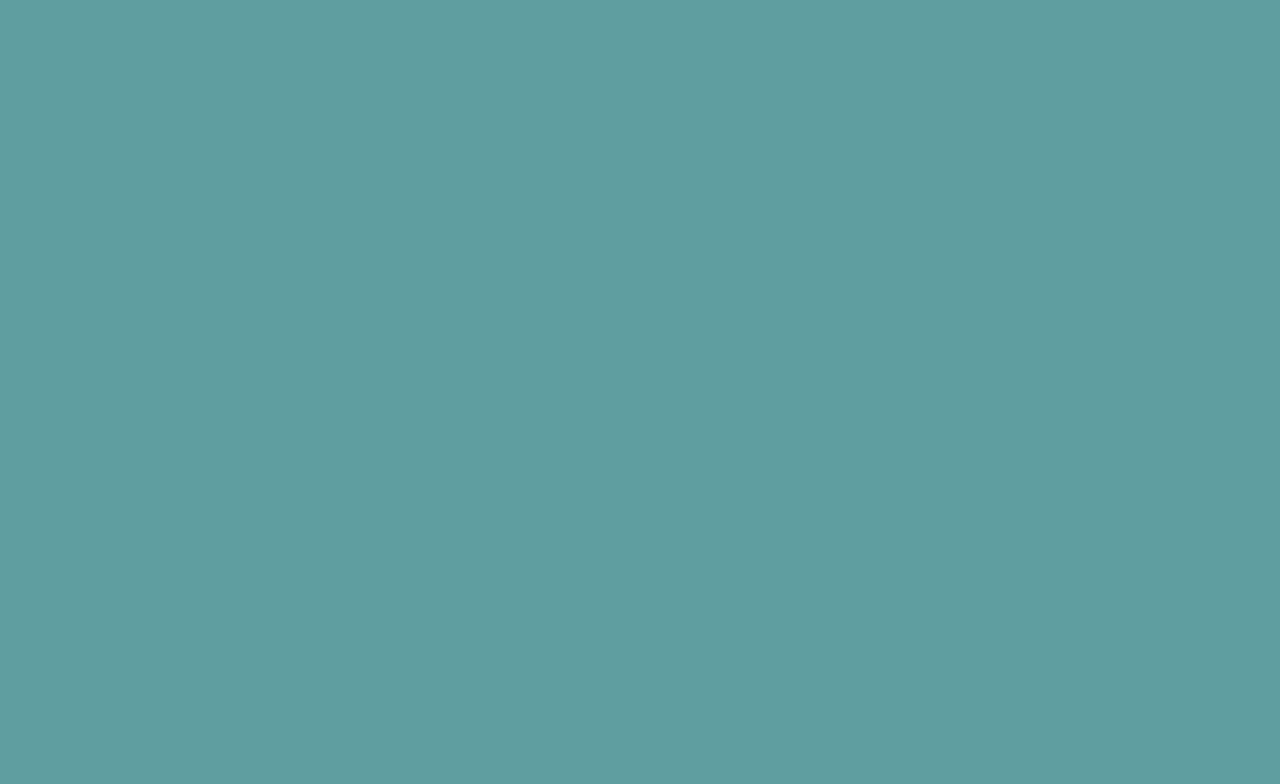
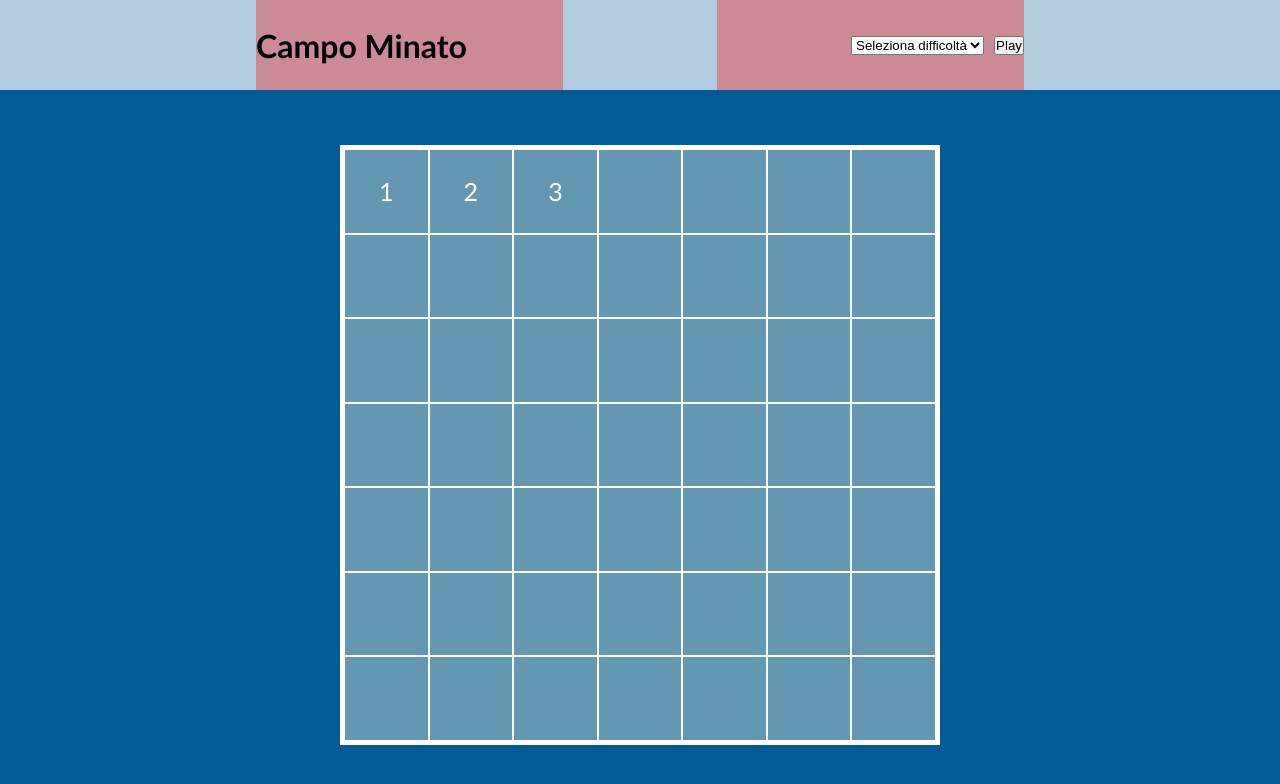
Before and after one commit to LeonardoFlammini/js-campominato-grid, a plain HTML site: page index.html in a window 1280 px wide. Drawn offline with Linux system fonts and the light colour scheme.

Commit message:
[add]struttura

```diff
--- a/css/style.css
+++ b/css/style.css
@@ -1,3 +1,11 @@
+/*
+#b3cde0 - active
+*/
+.debug{
+  /*debug*/
+  background-color: rgba(255, 0, 0, 0.329);
+}
+
 *{
   padding: 0;
   margin: 0;
@@ -8,8 +16,74 @@ body{
   font-family: 'Trebuchet MS', 'Lucida Sans Unicode', 'Lucida Grande', 'Lucida Sans', Arial, sans-serif;
 }
 
+.top-bar{
+  width: 100%;
+  height: 90px;
+  background-color: #b3cde0;
+}
+
+.top-bar-container {
+  display: flex;
+  justify-content: space-between;
+  align-items: center;
+  width: 60%;
+  height: 100%;
+  margin: 0 auto;
+
+}
+
+.logo,
+.input{
+  display: flex;
+  align-items: center;
+  flex-basis: 40%;
+  height: 100%;
+}
+
+.input{
+  justify-content: flex-end;
+  column-gap: 10px;
+}
+
 .main-wrapper{
+  display: flex;
+  justify-content: center;
+  align-items: center;
   width: 100%;
-  height: 100vh;
-  background-color: cadetblue;
+  height: calc(100vh - 90px);
+  background-color: #005b96;
 }
+
+.container{
+  width: 600px;
+  height: 600px;
+  display: flex;
+  flex-wrap: wrap;
+  background-color: #6497b1;
+  border: 4px solid white;
+}
+
+.square.dieci,
+.square.nove,
+.square.sette{
+  display: flex;
+  justify-content: center;
+  align-items: center;
+  font-size: 25px;
+  aspect-ratio: 1 / 1;
+  border: 1px solid white;
+  color: white;
+  cursor: pointer;
+}
+
+.square.dieci{
+  width:calc(100% / 10 ) ;
+}
+
+.square.nove{
+  width:calc(100% / 9 ) ;
+}
+
+.square.sette{
+  width:calc(100% / 7 ) ;
+}
--- a/index.html
+++ b/index.html
@@ -1,17 +1,103 @@
 <!DOCTYPE html>
 <html lang="en">
 <head>
+
   <meta charset="UTF-8">
   <meta name="viewport" content="width=device-width, initial-scale=1.0">
+
   <link rel="stylesheet" href="css/style.css">
+
   <title>Campo minato</title>
 </head>
+
+
 <body>
+
+  <div class="top-bar">
+    <div class="top-bar-container">
+      <div class="logo debug">
+        <h1>Campo Minato</h1>
+      </div>
+      <div class="input debug">
+        <select name="grid-dim" id="grid-dim">
+          <option value="0">Seleziona difficoltà</option>
+          <option value="10">1-100 caselle</option>
+          <option value="9">2-81 caselle</option>
+          <option value="7">3-49 caselle</option>
+        </select>
+        <button>Play</button>
+      </div>
+    </div>
+  </div>
+
   <div class="main-wrapper">
-    <div class="container"></div>
+
+    <div class="container">
+
+      <div class="div square sette">1</div>
+      <div class="div square sette">2</div>
+      <div class="div square sette">3</div>
+      <div class="div square sette"></div>
+      <div class="div square sette"></div>
+      <div class="div square sette"></div>
+      <div class="div square sette"></div>
+
+      <div class="div square sette"></div>
+      <div class="div square sette"></div>
+      <div class="div square sette"></div>
+      <div class="div square sette"></div>
+      <div class="div square sette"></div>
+      <div class="div square sette"></div>
+      <div class="div square sette"></div>
+
+      <div class="div square sette"></div>
+      <div class="div square sette"></div>
+      <div class="div square sette"></div>
+      <div class="div square sette"></div>
+      <div class="div square sette"></div>
+      <div class="div square sette"></div>
+      <div class="div square sette"></div>
+
+      <div class="div square sette"></div>
+      <div class="div square sette"></div>
+      <div class="div square sette"></div>
+      <div class="div square sette"></div>
+      <div class="div square sette"></div>
+      <div class="div square sette"></div>
+      <div class="div square sette"></div>
+
+      <div class="div square sette"></div>
+      <div class="div square sette"></div>
+      <div class="div square sette"></div>
+      <div class="div square sette"></div>
+      <div class="div square sette"></div>
+      <div class="div square sette"></div>
+      <div class="div square sette"></div>
+
+      <div class="div square sette"></div>
+      <div class="div square sette"></div>
+      <div class="div square sette"></div>
+      <div class="div square sette"></div>
+      <div class="div square sette"></div>
+      <div class="div square sette"></div>
+      <div class="div square sette"></div>
+
+      <div class="div square sette"></div>
+      <div class="div square sette"></div>
+      <div class="div square sette"></div>
+      <div class="div square sette"></div>
+      <div class="div square sette"></div>
+      <div class="div square sette"></div>
+      <div class="div square sette"></div>
+
+
+
+    </div>
   </div>
 
 
   <script src="js/script.js"></script>
 </body>
+
+
 </html>
--- a/js/script.js
+++ b/js/script.js
@@ -0,0 +1,8 @@
+const container = document.querySelector(".container");
+
+//reset();
+
+
+function reset(){
+  container.innerHTML = "";
+}
```
